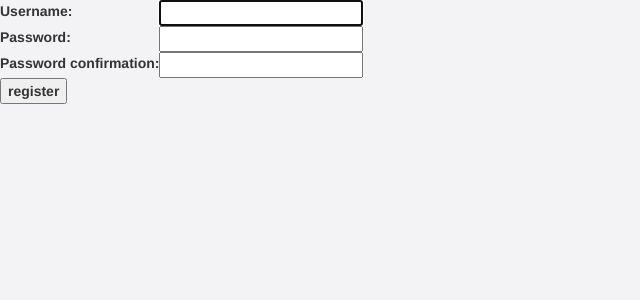
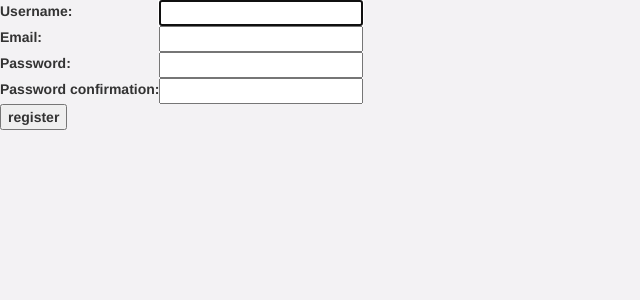
Before and after one commit to samgiagtzoglou/wheels, a Django app: page /register in a window 1280 px wide. Shown: the top 300 px of the page, without its empty margins (0-640 px from the left). Run offline with Django 3.2, Linux system fonts and the light colour scheme; parts of the project's set-up code (start-up, migrations or seed data) failed here and were passed over; some libraries are stand-ins or nearby versions.

Commit message:
register email

```diff
--- a/templates/registration/register.html
+++ b/templates/registration/register.html
@@ -14,6 +14,10 @@
     <td>{{ form.username }}</td>
 </tr>
 <tr>
+    <td>{{ form.email.label_tag }}</td>
+    <td>{{ form.email }}</td>
+</tr>
+<tr>
     <td>{{ form.password1.label_tag }}</td>
     <td>{{ form.password1 }}</td>
 </tr>
```
